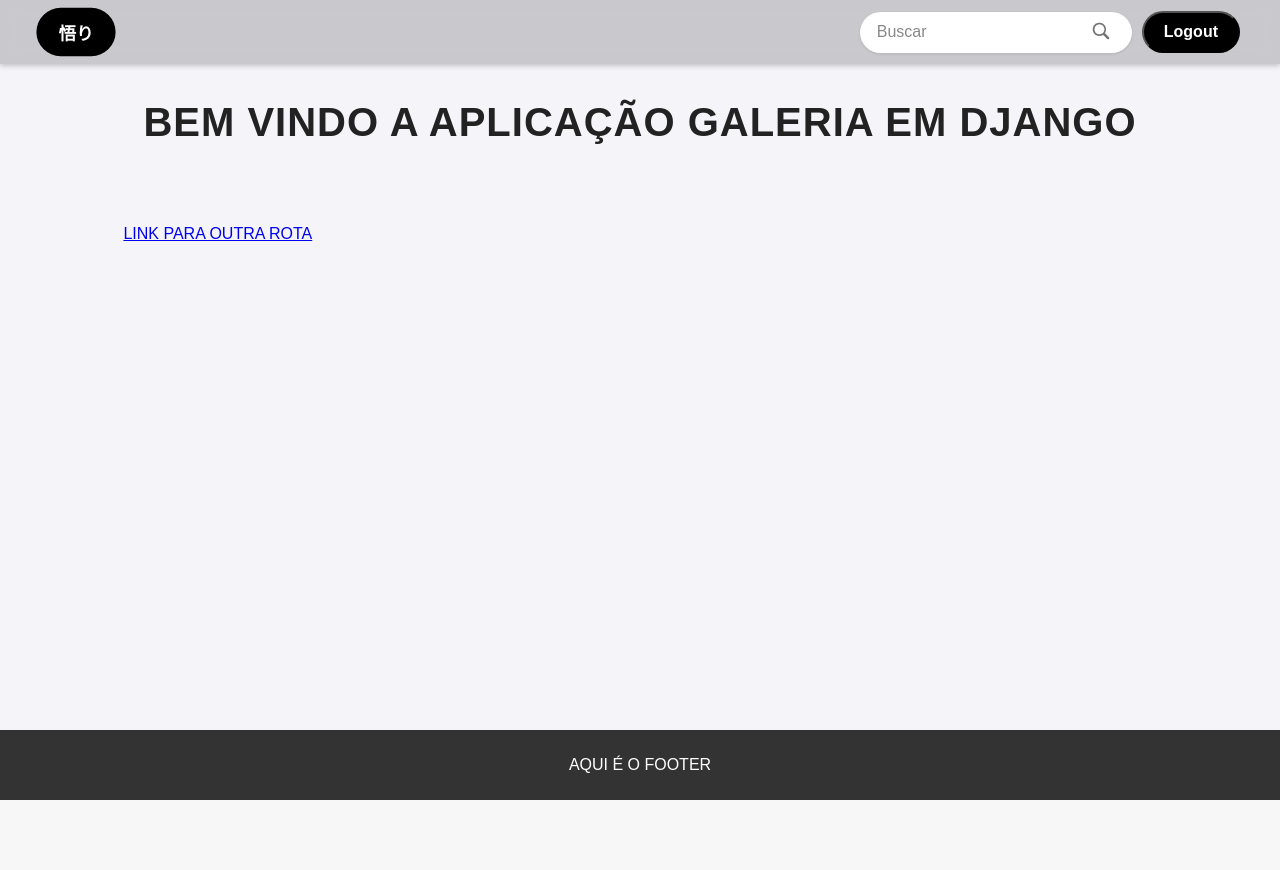
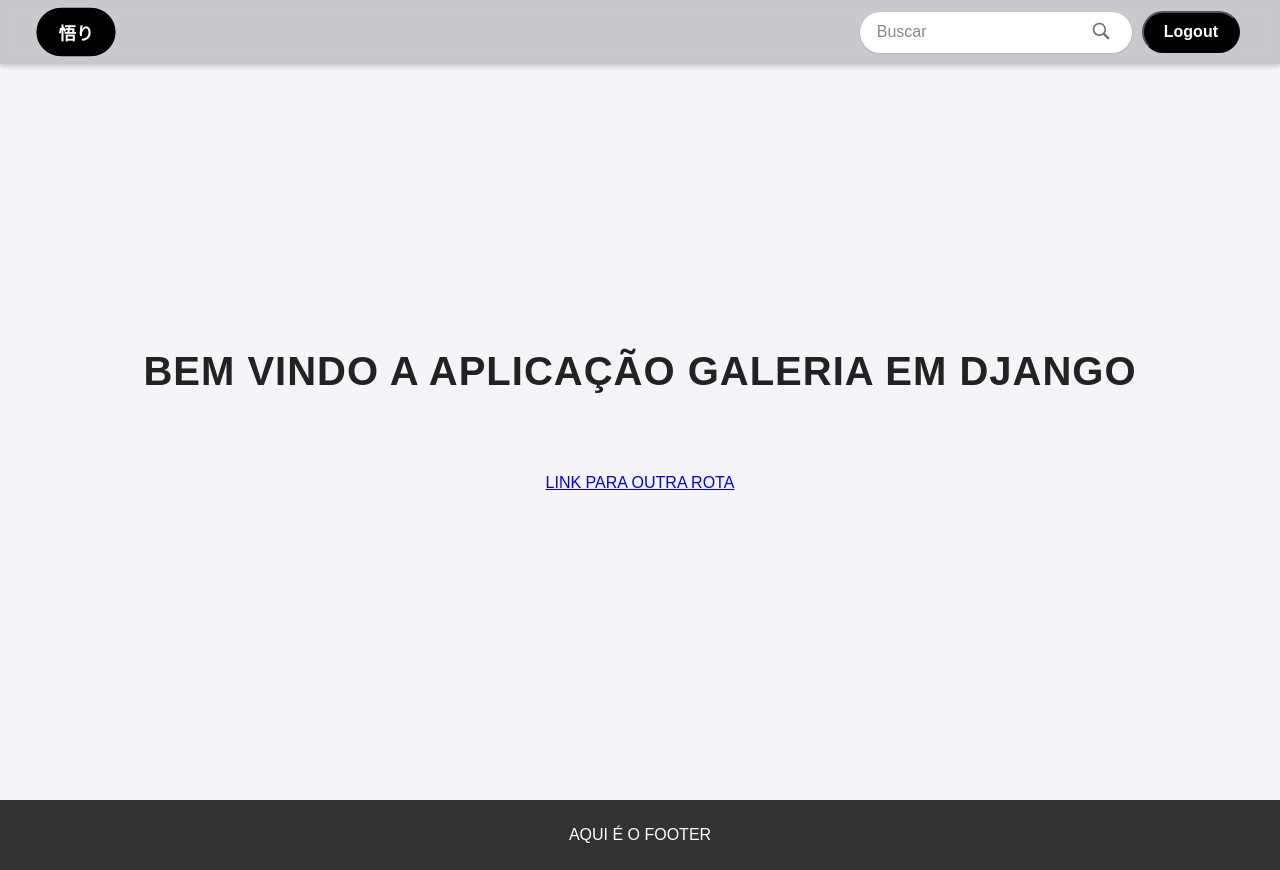
Before and after one commit to Kgsnechio/estudio_app, a Django app: page / in a window 1280 px wide. Before the commit the page ends 800 px from the top, so only its background shows below. Run offline with Django 5.2, Linux system fonts and the light colour scheme; the visitor is signed in with stand-in values (Sample User, id 1); data that the repository does not hold is empty.

Commit message:
ajustes css

```diff
--- a/setup/settings.py
+++ b/setup/settings.py
@@ -150,12 +150,14 @@ MEDIA_ROOT = os.path.join(BASE_DIR, 'media')
 # Default primary key field type
 # https://docs.djangoproject.com/en/5.2/ref/settings/#default-auto-field
 
+
+# AUTENTICACION
 DEFAULT_AUTO_FIELD = 'django.db.models.BigAutoField'
 
 LOGIN_REDIRECT_URL = '/'
 ACCOUNT_LOGOUT_REDIRECT_URL = '/login'
 
-SOCIALACCOUNT_LOGGIN_ON_GET = True
+SOCIALACCOUNT_LOGIN_ON_GET = True
 
 
 # Provider specific settings
--- a/setup/static/styles/estudio/home.css
+++ b/setup/static/styles/estudio/home.css
@@ -1,6 +1,11 @@
+main > *:first-child {
+    padding-top: 100px;
+}
+
 .parent {
     overflow: hidden; /* evitar colapso */
     min-width: 500px;
+    width: 100%;
 }
 
 .capa {
--- a/setup/static/styles/style.css
+++ b/setup/static/styles/style.css
@@ -10,8 +10,17 @@ body {
   color: #333;
   display: flex;
   flex-direction: column;
+  justify-content: space-between;
   align-items: center;
   min-height: 100vh;
+}
+
+main {
+    display: flex;
+    flex-direction: column;
+    justify-content: center;
+    align-items: center;
+    min-height: 100vh;
 }
 
 .header {
@@ -146,7 +155,6 @@ body {
 }
 
 .footer {
-  margin-top: auto;
   text-align: center;
   background-color: #333;
   color: #fff;
@@ -172,10 +180,6 @@ body {
 
 }
 
-/* Espaço do header */
-.espaco-header {
-  margin-top: 100px !important;
-}
 
 /* Container geral das mensagens */
 .messages {
--- a/setup/static/styles/usuarios/login.css
+++ b/setup/static/styles/usuarios/login.css
@@ -1,9 +1,3 @@
-body {
-    display: flex;
-    justify-content: center;
-    align-items: center;
-}
-
 .login-container {
     background: white;
     margin-top: 40px;
--- a/templates/base/base.html
+++ b/templates/base/base.html
@@ -12,8 +12,8 @@
     </head>
     <body>
         {% include 'base/partials/_header.html' %}
-        {% include 'base/partials/_alert.html' %}
         <main>
+            {% include 'base/partials/_alert.html' %}
             {% block content %}
             {% endblock %}
         </main>
--- a/templates/galeria/artigo.html
+++ b/templates/galeria/artigo.html
@@ -4,7 +4,7 @@
     <link rel="stylesheet" href="{% static 'styles/galeria/artigo/body.css' %}">
 {% endblock head %}
 {% block content %}
-    <div class="titulo-artigo espaco-header">
+    <div class="titulo-artigo">
         <h1>{{ artigo.titulo }}</h1>
         <a href="{% url 'index' %}" class="back-link">← Voltar à Home</a>
     </div>
--- a/templates/galeria/buscar.html
+++ b/templates/galeria/buscar.html
@@ -5,7 +5,7 @@
     <link rel="stylesheet" href="{% static 'styles/galeria/index/body.css' %}">
 {% endblock head %}
 {% block content %}
-    <ul class="espaco-header">
+    <ul>
         {% if cards %}
             {% for card in cards %}
                 <li class="card">
--- a/templates/galeria/index.html
+++ b/templates/galeria/index.html
@@ -5,7 +5,7 @@
     <link rel="stylesheet" href="{% static 'styles/galeria/index/body.css' %}">
 {% endblock head %}
 {% block content %}
-    <h1 class="espaco-header">Bem vindo a aplicação galeria em Django</h1>
+    <h1>Bem vindo a aplicação galeria em Django</h1>
     <ul>
         {% if cards %}
             {% for card in cards %}
--- a/templates/galeria/outro.html
+++ b/templates/galeria/outro.html
@@ -1,7 +1,7 @@
 {% extends 'base/base.html' %}
 {% load static %}
 {% block content %}
-        <p class="espaco-header">
+        <p>
             ESSE JA É A PAGINA OUTRO!
         </p>
         <a href="{% url 'index' %}">VOLTAR PARA O INICIO</a>
--- a/templates/usuarios/login.html
+++ b/templates/usuarios/login.html
@@ -25,7 +25,7 @@
     </div>
     <hr>
     <div class="social-login">
-        <a href="{% provider_login_url 'google' %}" class="social-login-button google">
+        <a href="{% provider_login_url 'google' process='login' %}" class="social-login-button google">
             <img src="{% static 'assets/images/google.ico' %}" alt="Google">
             Entrar com Google
         </a>
```
